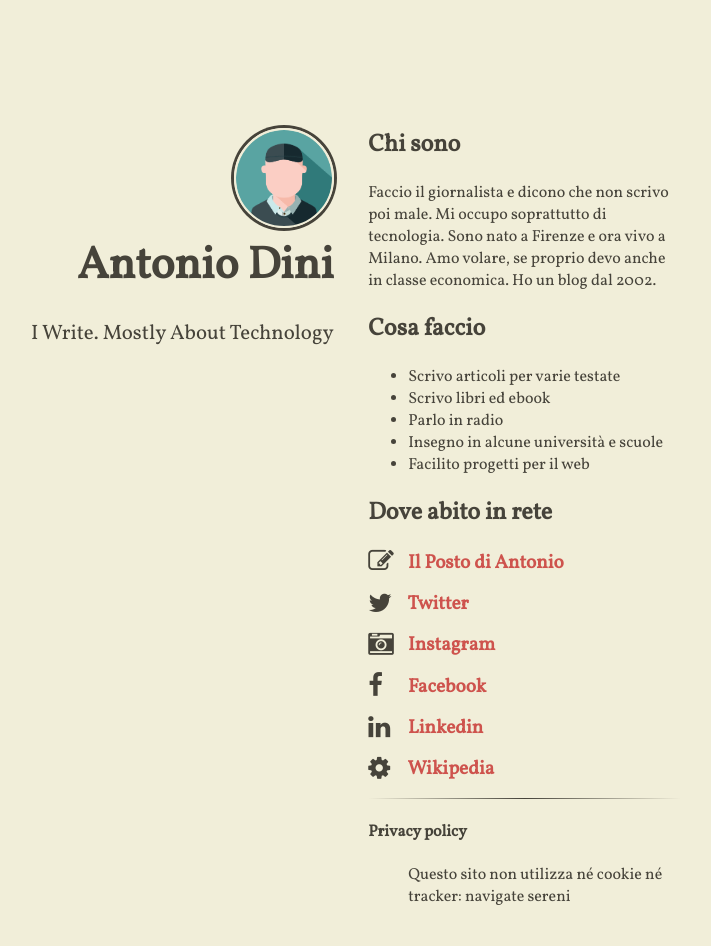
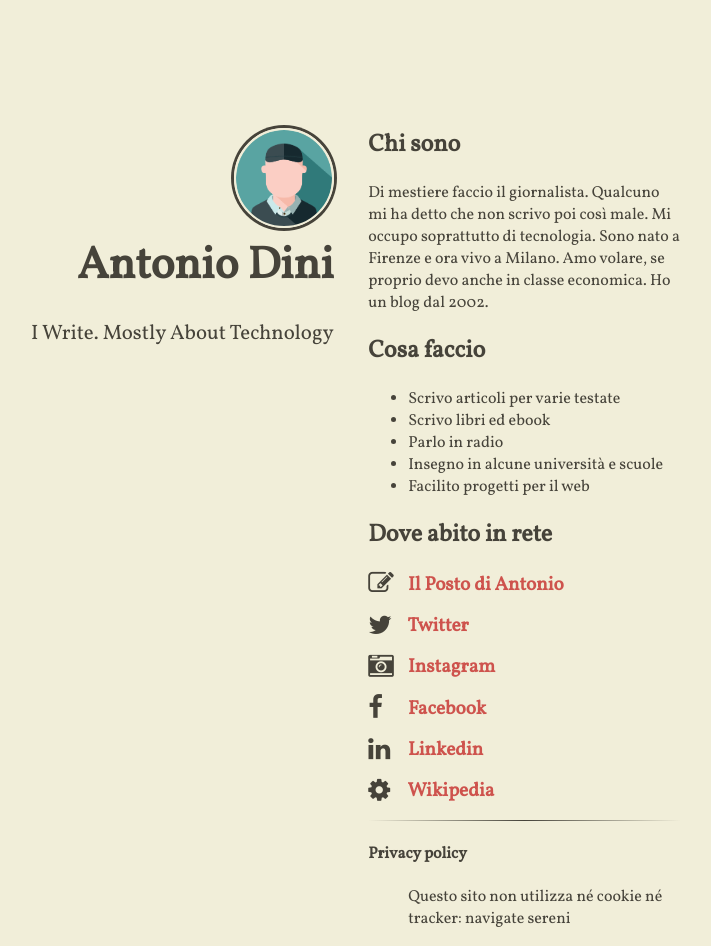
Before and after one commit to antoniodini/antoniodini.github.io, a Jekyll site: the page built from index.html, in a window 1280 px wide. Shown: the whole page, without its empty margins (299-1010 px from the left). Built offline with Jekyll 4.4.1, drawn with Linux system fonts in a browser that asks for light colours; nearby versions of some CDN libraries; before the commit the page ends 924 px from its top, so only the background shows below that.

Commit message:
aggiustamenti testo via Bellocchi

```diff
--- a/_includes/content.html
+++ b/_includes/content.html
@@ -1,5 +1,5 @@
 <h2>Chi sono</h2>
-<p>Faccio il giornalista e dicono che non scrivo poi male. Mi occupo soprattutto di tecnologia. Sono nato a Firenze e ora vivo a Milano. Amo volare, se proprio devo anche in classe economica. Ho un blog dal 2002.</p>
+<p>Di mestiere faccio il giornalista. Qualcuno mi ha detto che non scrivo poi così male. Mi occupo soprattutto di tecnologia. Sono nato a Firenze e ora vivo a Milano. Amo volare, se proprio devo anche in classe economica. Ho un blog dal 2002.</p>
 
 <h2>Cosa faccio</h2>
 <ul>
```
